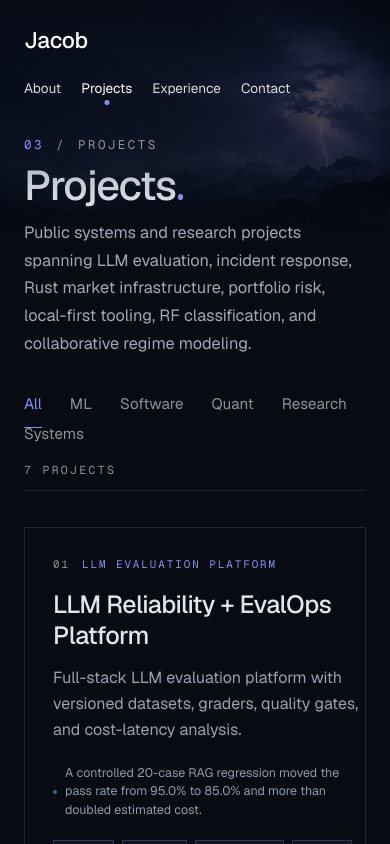
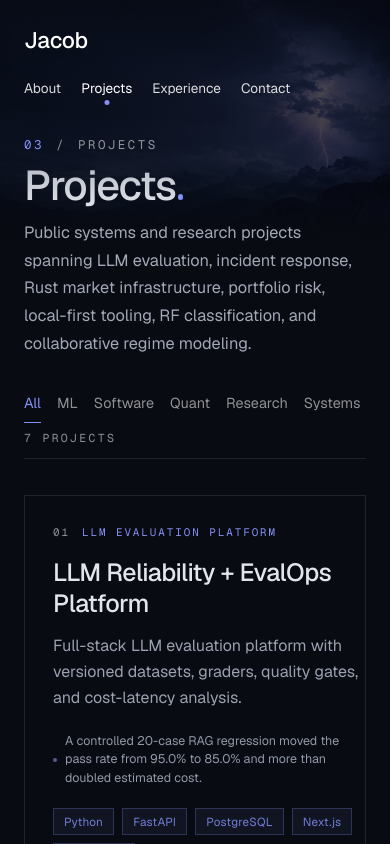
Before and after one commit to Jakey794/jacob-portfolio, a Next.js app: page /projects in a window 390 px wide. Shown: the top 844 px of the page. Built offline with nearby package versions, Linux system fonts and the light colour scheme.

Commit message:
fix: polish mobile hero and filters

```diff
--- a/components/hero.tsx
+++ b/components/hero.tsx
@@ -221,7 +221,7 @@ function HeroBackdrop() {
  */
 function HeroPortrait() {
   return (
-    <div className="pointer-events-none absolute -right-1/4 bottom-0 z-10 h-[17rem] w-[150%] [-webkit-mask-image:linear-gradient(to_top,transparent_0,#000_30%)] [mask-image:linear-gradient(to_top,transparent_0,#000_30%)] sm:-right-[10%] sm:h-[22rem] sm:w-[120%] lg:bottom-[8.4%] lg:right-[2%] lg:top-[5.25rem] lg:h-auto lg:w-[65.7%] lg:[-webkit-mask-image:linear-gradient(to_top,transparent_0,#000_15%)] lg:[mask-image:linear-gradient(to_top,transparent_0,#000_15%)]">
+    <div className="pointer-events-none absolute -right-1/4 bottom-[1rem] z-10 h-[22rem] w-[150%] [-webkit-mask-image:linear-gradient(to_top,transparent_0,#000_30%)] [mask-image:linear-gradient(to_top,transparent_0,#000_30%)] sm:-right-[10%] sm:h-[24rem] sm:w-[120%] lg:bottom-[8.4%] lg:right-[2%] lg:top-[5.25rem] lg:h-auto lg:w-[65.7%] lg:[-webkit-mask-image:linear-gradient(to_top,transparent_0,#000_15%)] lg:[mask-image:linear-gradient(to_top,transparent_0,#000_15%)]">
       <Image
         src="/images/hero/portrait.png"
         alt="Jacob Allan"
--- a/components/projects/projects-explorer.tsx
+++ b/components/projects/projects-explorer.tsx
@@ -181,7 +181,7 @@ function FilterRow({
       <div
         role="group"
         aria-label="Filter projects by discipline"
-        className="flex flex-wrap items-center gap-x-7 gap-y-2 sm:gap-x-9"
+        className="flex flex-wrap items-center gap-x-4 gap-y-1 sm:gap-x-9 sm:gap-y-2"
       >
         {filters.map((option) => {
           const isActive = option.key === value;
@@ -193,7 +193,7 @@ function FilterRow({
               aria-pressed={isActive}
               onClick={() => onChange(option.key)}
               className={cn(
-                "relative -mb-[13px] pb-3 text-[0.95rem] transition-colors outline-none focus-visible:ring-2 focus-visible:ring-accent-indigo-soft/70 focus-visible:ring-offset-2 focus-visible:ring-offset-background",
+                "relative -mb-[10px] pb-2 text-[0.9rem] transition-colors outline-none focus-visible:ring-2 focus-visible:ring-accent-indigo-soft/70 focus-visible:ring-offset-2 focus-visible:ring-offset-background sm:-mb-[13px] sm:pb-3 sm:text-[0.95rem]",
                 isActive
                   ? "text-accent-indigo-soft"
                   : "text-white/55 hover:text-white/85"
```
